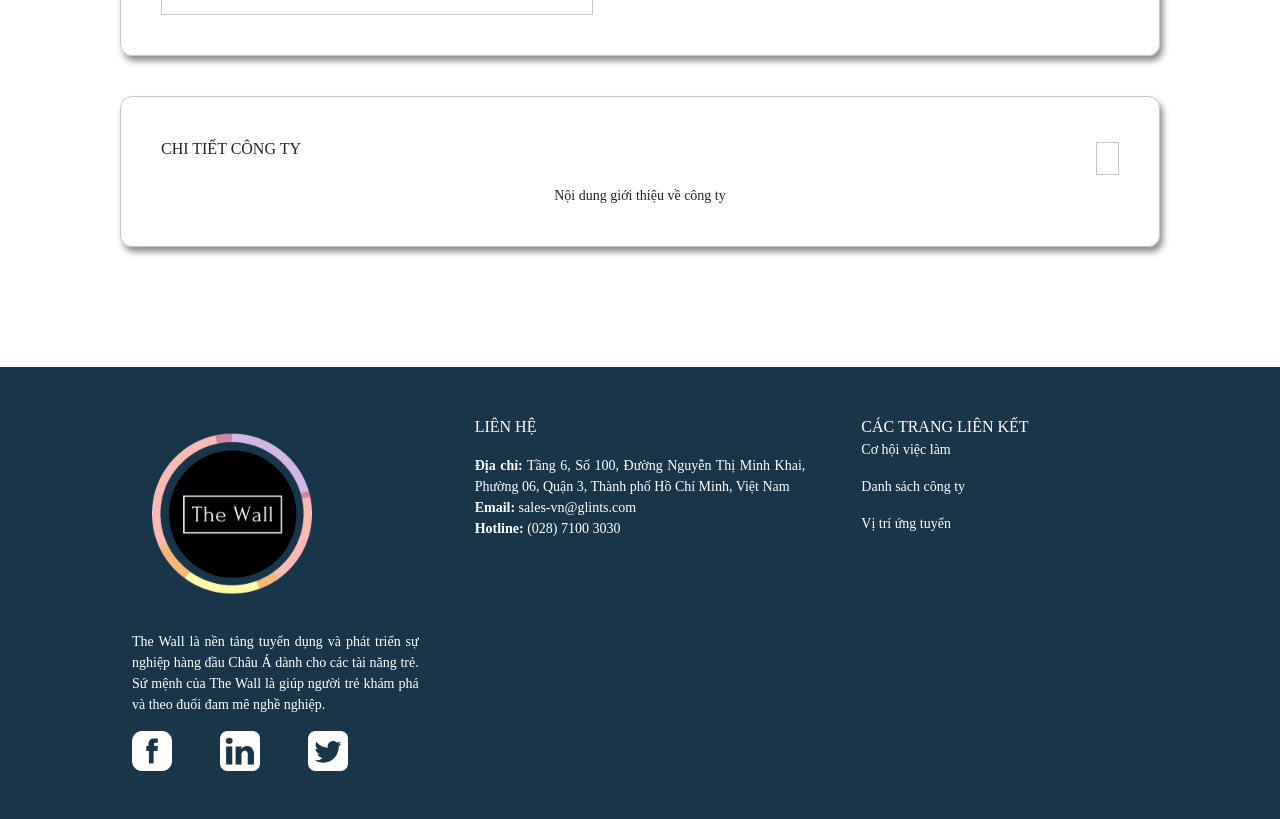
After one commit to minh832000/thewallproject, a Django app: page /profiles/recruiter/ in a window 1280 px wide. The commit adds this page. Shown: the part 542-1361 px from the top of the page. Run offline with Django 3.2, Linux system fonts and the light colour scheme; the visitor is signed in with stand-in values (Sample User, id 1); some libraries are stand-ins or nearby versions; some web fonts are replaced.

Commit message:
add new template about profiles app for recruiter

```diff
--- /dev/null
+++ b/profiles/templates/profiles/Recruiter/profile.html
@@ -0,0 +1,120 @@
+{% extends 'base.html' %}
+
+{% load static %}
+
+{% block pagetitle %}
+      Trang thông tin người dùng | Nhà Tuyển Dụng
+{% endblock %}
+
+{% block style %}
+      <link rel="stylesheet" href="{% static 'css/Recruiter/profile-page.css' %}" />
+{% endblock %}
+
+{% block pagecontent %}
+      {% include 'components/Recruiter/header.html' %}
+
+      <div id="main" class="my-120 mx-120">
+            <div class="wrapper">
+                  <div class="d-flex align-items-start position-relative">
+                        <div class="box">
+                              <img src="{% static 'image/upload.png' %}" alt="">
+                        </div>
+                        <div class="ms-40">
+                              <h3 class="font-NotoSans-Bold fs-4 mb-4">Tên của công ty</h3>
+                              <span class="font-WorkSans-Regular fst-italic">Viết một số câu giới thiệu về công ty...</span>
+
+                              <div class="d-flex align-items-center mt-40 font-WorkSans-Regular">
+                                    <div class="text-gray">
+                                          <p class="mb-2">Địa điểm</p>
+                                          <p class="mb-2">Lĩnh vực kinh doanh</p>
+                                          <p class="mb-2">Website</p>
+                                    </div>
+                                    <div class="ms-40">
+                                          <p class="fst-italic mb-2">Nhập vị trí công ty</p>
+                                          <p class="fst-italic mb-2">Nhập lĩnh vực kinh doanh công ty</p>
+                                          <p class="fst-italic mb-2">Nhập địa chỉ website công ty</p>
+                                    </div>
+                              </div>
+                        </div>
+                        <div class="position-absolute icon-edit">
+                              <div class="box-small">
+                                    <i class="icofont-pencil-alt-2"></i>
+                              </div>
+                        </div>
+                  </div>
+            </div>
+
+            <div class="wrapper mt-40">
+                  <div class="position-relative">
+                        <p class="font-NotoSans-Bold text-uppercase fs-6">Chi tiết công ty</p>
+                        <div class="mt-4">
+                              <p class="text-center font-WorkSans-Regular">Nội dung giới thiệu về công ty</p>
+                        </div>
+
+                        <div class="position-absolute icon-edit">
+                              <div class="box-small">
+                                    <i class="icofont-pencil-alt-2"></i>
+                              </div>
+                        </div>
+                  </div>
+            </div>
+      </div>
+
+      <!-- =============== Footer ================ -->
+      <footer class="container-fluid px-0 bg-web">
+            <div class="row mx-120 py-5 text-white">
+                  <div class="col-md-4 col-12 pe-5">
+                        <div class="box-logo">
+                              <img class="img-fluid" src="{% static 'image/main-logo.png' %}" alt="">
+                        </div>
+
+                        <div class="mt-3">
+                              <p class="font-WorkSans-Regular text-justify">
+                                    The Wall là nền tảng tuyển dụng và phát triển sự nghiệp hàng đầu Châu Á dành cho các tài năng trẻ.
+                                    Sứ mệnh của The Wall là giúp người trẻ khám phá và theo đuổi đam mê nghề nghiệp.
+                              </p>
+                        </div>
+
+                        <div class="d-flex align-items-center social-icon mt-3">
+                              <img src="{% static 'image/facebook.png' %}" alt="">
+                              <img src="{% static 'image/linkedin-sign.png' %}" alt="" class="mx-5">
+                              <img src="{% static 'image/twitter-sign.png' %}" alt="">
+                        </div>
+                  </div>
+
+                  <div class="col-md-4 col-12 px-2">
+                        <p class="fs-6 font-NotoSans-Bold">LIÊN HỆ</p>
+                        <div class="mt-3">
+                              <p class="font-WorkSans-Regular text-justify">
+                                  <strong>Địa chỉ:</strong>
+                                  Tầng 6, Số 100, Đường Nguyễn Thị Minh Khai, Phường 06, Quận 3, Thành phố Hồ Chí Minh, Việt Nam
+                              </p>
+                              <p class="font-WorkSans-Regular">
+                                    <strong>Email:</strong>
+                                    sales-vn@glints.com
+                              </p>
+                              <p class="font-WorkSans-Regular">
+                                    <strong>Hotline:</strong>
+                                    (028) 7100 3030
+                              </p>
+                        </div>
+                  </div>
+
+                  <div class="col-md-4 col-12 ps-5">
+                        <p class="fs-6 font-NotoSans-Bold">CÁC TRANG LIÊN KẾT</p>
+                        <ul class="list-unstyled text-decoration-none font-WorkSans-Regular">
+                              <li>
+                                    <a href="">Cơ hội việc làm</a>
+                              </li>
+                              <li class="mt-3">
+                                    <a href="">Danh sách công ty</a>
+                              </li>
+                              <li class="mt-3">
+                                    <a href="">Vị trí ứng tuyển</a>
+                              </li>
+                        </ul>
+                  </div>
+            </div>
+      </footer>
+
+{% endblock %}
--- a/profiles/urls.py
+++ b/profiles/urls.py
@@ -4,5 +4,6 @@ from .import views
 
 app_name = 'profiles'
 urlpatterns = [
-      path('', views.Profile.as_view(), name='profiles')
+      path('', views.Profile.as_view(), name='profiles'),
+      path('recruiter/', views.RecruiterProfile.as_view(), name='recruiter_profile'),
 ]
--- a/profiles/views.py
+++ b/profiles/views.py
@@ -22,7 +22,7 @@ class Profile(LoginRequiredMixin, View):
                   'user': user,
                   'profile': profile,
             }
-            return render(request, 'profiles/jobseekers/profile.html', context)
+            return render(request, 'profiles/JobSeeker/profile.html', context)
 
       def post(self, request, *args, **kwargs):
             if request.method == 'POST' and request.is_ajax():
@@ -45,3 +45,7 @@ class Profile(LoginRequiredMixin, View):
                         context = model_to_dict(instance)
                         return  JsonResponse(context, safe=False)
             return JsonResponse({'error': 'Submit error', }, safe=False)
+
+class RecruiterProfile(LoginRequiredMixin, View):
+      def get(self, request):
+            return render(request, 'profiles/Recruiter/profile.html')
--- /dev/null
+++ b/static/css/Recruiter/profile-page.css
@@ -0,0 +1,21 @@
+.wrapper {
+      border: 0.75px solid #c5c5c5;
+      border-radius: 12px;
+      box-shadow: 3px 5px 6px rgba(0, 0, 0, 0.45);
+      padding: 40px;
+}
+
+.box {
+      border: 1px solid #c5c5c5;
+      padding: 15px;
+}
+
+.box-small {
+      border: 1px solid #c5c5c5;
+      padding: 5px;
+}
+
+.icon-edit {
+      top: 5px;
+      right: 0px;
+}
--- a/templates/base.html
+++ b/templates/base.html
@@ -55,7 +55,7 @@
       <script src="{% static 'javascript/list-job.js' %}" type="text/javascript"></script>
 
 
-      <script src="{% static 'javascript/personal-profile.js' %}" type="text/javascript"></script>
+
 
       <!-- Script Files for Each Page-->
       {% block javascript %}
--- a/templates/components/Recruiter/header.html
+++ b/templates/components/Recruiter/header.html
@@ -0,0 +1,39 @@
+{% load static %}
+
+<header class="container-fluid px-0 bg-web">
+      <div class="d-flex align-items-center py-2 mx-120 text-white">
+            <a class="d-flex align-items-center text-decoration-none">
+                  <img src="{% static 'image/logo.png' %}" alt="Logo The Wall" width="40px" height="40px">
+                  <span class="font-NotoSans-Bold ms-2" style="font-size: 14pt;">
+                        The Wall
+                        <span class="font-NotoSans-Regular d-block" style="font-size: 10pt;">
+                              for Employers
+                        </span>
+                  </span>
+            </a>
+
+            <button class="d-lg-none d-block" type="button">
+                  <img src="../../assets/image/menu.png" alt="">
+            </button>
+
+            <div class="d-flex align-items-center font-NotoSans-Regular ms-auto me-0">
+                  <div class="text-uppercase">
+                        <a href="#">Bảng thông tin</a>
+                        <a href="#" class="ms-40">Quản lý ứng viên</a>
+                        <a href="#" class="ms-40">Quản lý đăng tuyển</a>
+                  </div>
+                  <div class="d-flex align-items-center ms-240">
+                        <div>
+                            <img src="{% static 'image/bell.png' %}" alt="Notification" style="width:20px; height:20px;">
+                        </div>
+                        <div class="ms-40 d-flex align-items-center">
+                              <img src="{% static 'image/horror.png' %}" width="40px" height="40px">
+                              <span class="ms-2 font-NotoSans-Bold">Minh</span>
+                              <span class="ms-1">
+                                    <i class="icofont-rounded-down"></i>
+                              </span>
+                        </div>
+                  </div>
+            </div>
+      </div>
+</header>
```
Also changed, not shown: profiles/templates/profiles/JobSeeker/profile.html (renamed from profiles/templates/profiles/jobseekers/profile.html, +7 -3 lines), static/css/JobSeeker/profile.css (renamed from static/css/personal-profile.css), static/javascript/JobSeeker/profile.js (renamed from static/javascript/personal-profile.js), static/javascript/Recruiter/profile-page.js (added).
